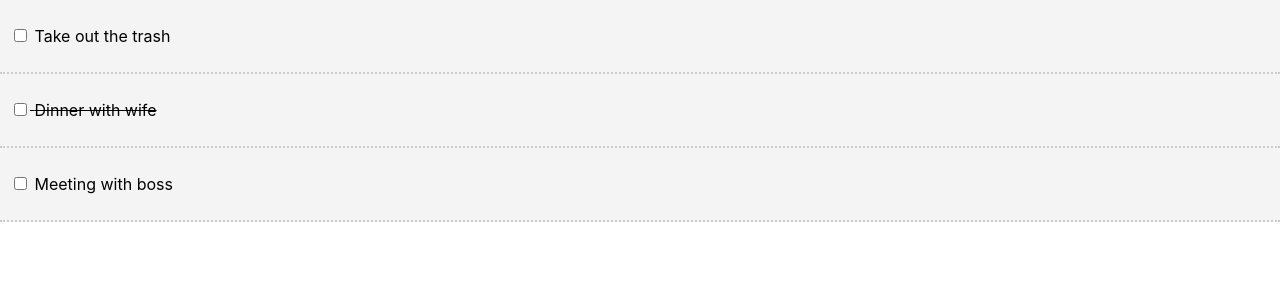
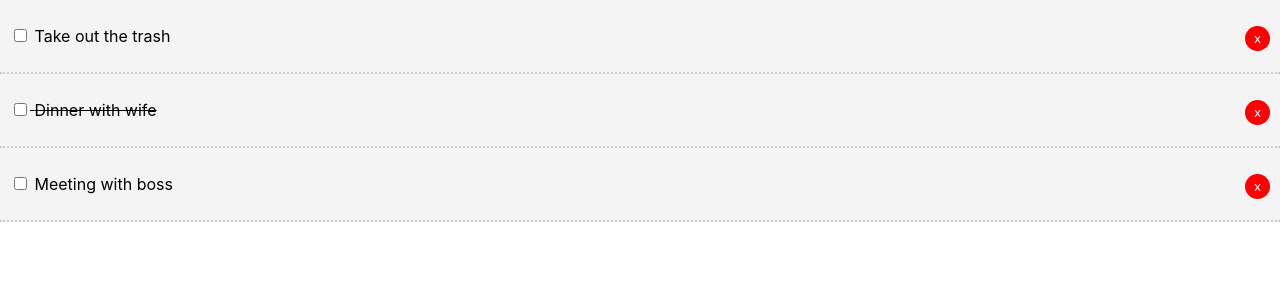
Before and after one commit to anlaganlag/python, a React (Create React App) app: page / in a window 1280 px wide. Shown: the top 300 px of the page. Built offline with nearby package versions, Linux system fonts and the light colour scheme.

Commit message:
删除功能

```diff
--- a/src/App.js
+++ b/src/App.js
@@ -22,6 +22,7 @@
       }
     ]
   }
+  // Toggle Complete
   markComplete = (id) =>{
     this.setState({ todos: this.state.todos.map(todo=>{
       if (todo.id === id){
@@ -30,12 +31,17 @@
       return todo;
     })});
   }
+  // Delete Todo
+  delTodo = (id) => {
+    this.setState({ todos:[...this.state.todos.filter(todo=>todo.id!==id)]});
+  }
 
   render() {
     return (
       <div className="App">
         <Todos todos={this.state.todos}
-        markComplete={this.markComplete} />
+        markComplete={this.markComplete}
+        delTodo={this.delTodo} />
       </div>
     );
   }
--- a/src/components/TodoItem.js
+++ b/src/components/TodoItem.js
@@ -22,6 +22,7 @@
                     onChange={this.props.markComplete.bind(this,id)} />
                     {" "}
                     { title }
+                    <button onClick={this.props.delTodo.bind(this,id)} style={btnStyle}>x</button>
                     </p>
             </div>
         )
@@ -30,5 +31,13 @@
 Todoitem.propTypes = {
     todo:PropTypes.object.isRequired
 }
-
+const btnStyle = {
+    background:'#ff0000',
+    color:'#fff',
+    border:'none',
+    padding:'5px 9px',
+    borderRadius:'50%',
+    cursor:'pointer',
+    float:'right'
+}
 export default Todoitem
--- a/src/components/Todos.js
+++ b/src/components/Todos.js
@@ -10,7 +10,8 @@
             <TodoItem
             key={todo.id}
             todo={todo}
-            markComplete={this.props.markComplete} />
+            markComplete={this.props.markComplete}
+            delTodo={this.props.delTodo} />
         ));
     }
 }
```
